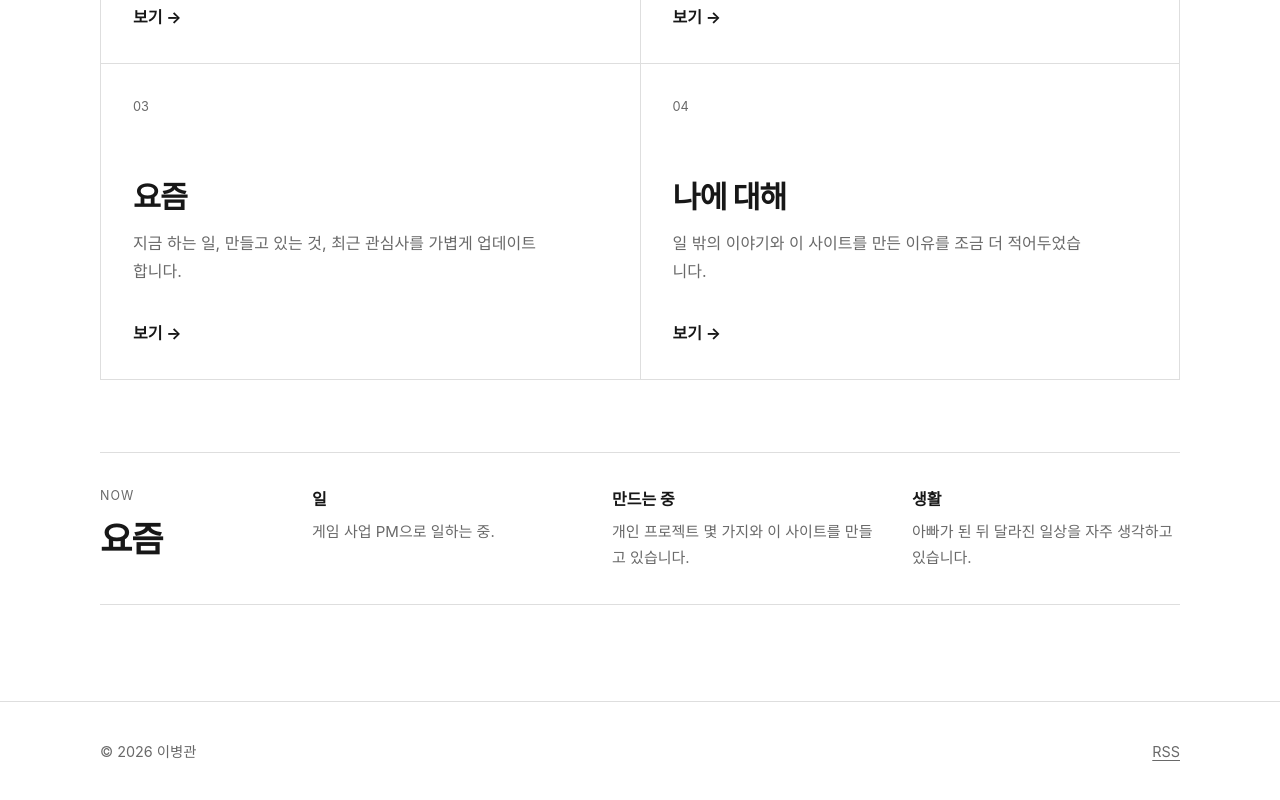
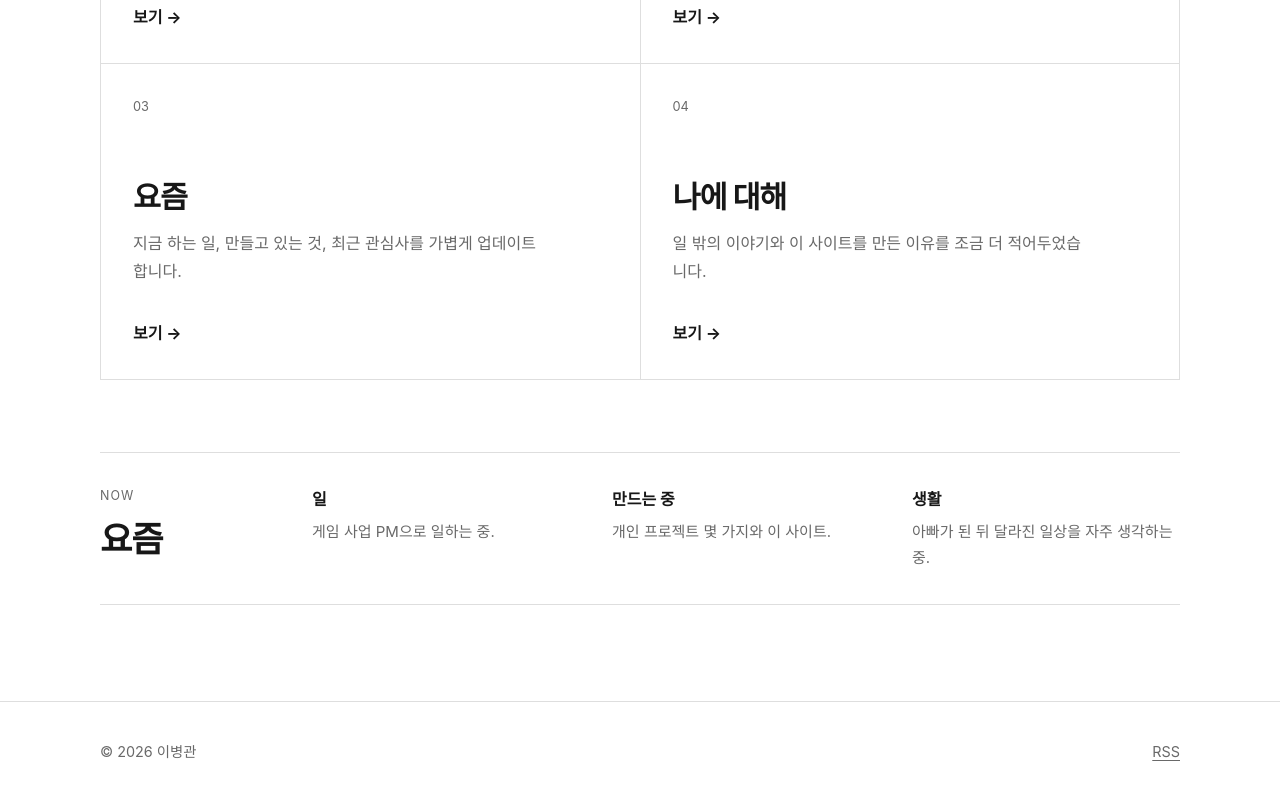
Before and after one commit to lbk0523/personalpage, an Astro site: page / in a window 1280 px wide. Shown: the part 701-1501 px from the top of the page. Built offline with nearby package versions, Linux system fonts and the light colour scheme; Astro itself is replaced by a stand-in of ours.

Commit message:
Polish Korean home status copy

```diff
--- a/src/pages/index.astro
+++ b/src/pages/index.astro
@@ -42,8 +42,8 @@ import { profile } from '../data/profile';
     </div>
     <div class="current-strip__items">
       <div><strong>일</strong><p>게임 사업 PM으로 일하는 중.</p></div>
-      <div><strong>만드는 중</strong><p>개인 프로젝트 몇 가지와 이 사이트를 만들고 있습니다.</p></div>
-      <div><strong>생활</strong><p>아빠가 된 뒤 달라진 일상을 자주 생각하고 있습니다.</p></div>
+      <div><strong>만드는 중</strong><p>개인 프로젝트 몇 가지와 이 사이트.</p></div>
+      <div><strong>생활</strong><p>아빠가 된 뒤 달라진 일상을 자주 생각하는 중.</p></div>
     </div>
   </section>
 </BaseLayout>
```
